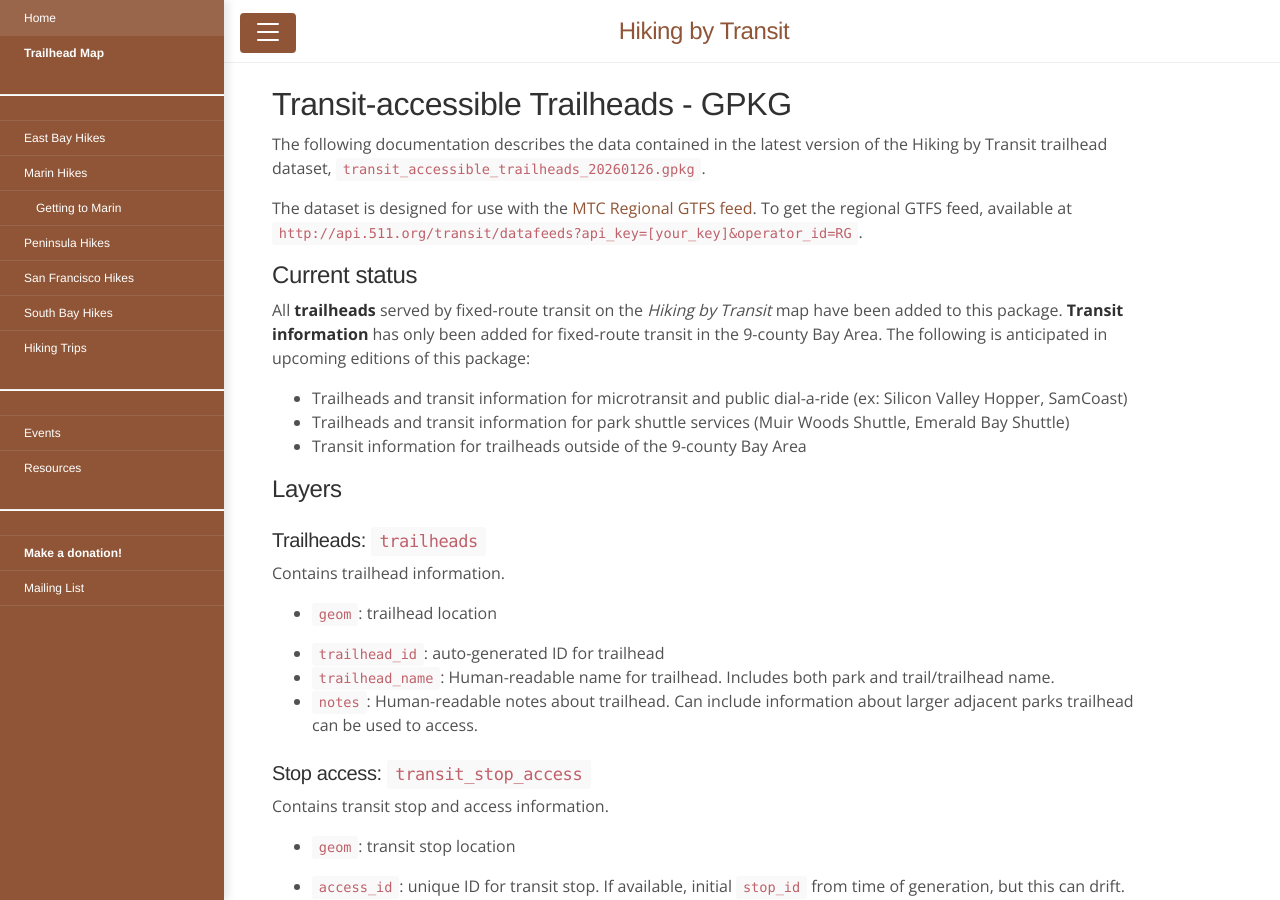
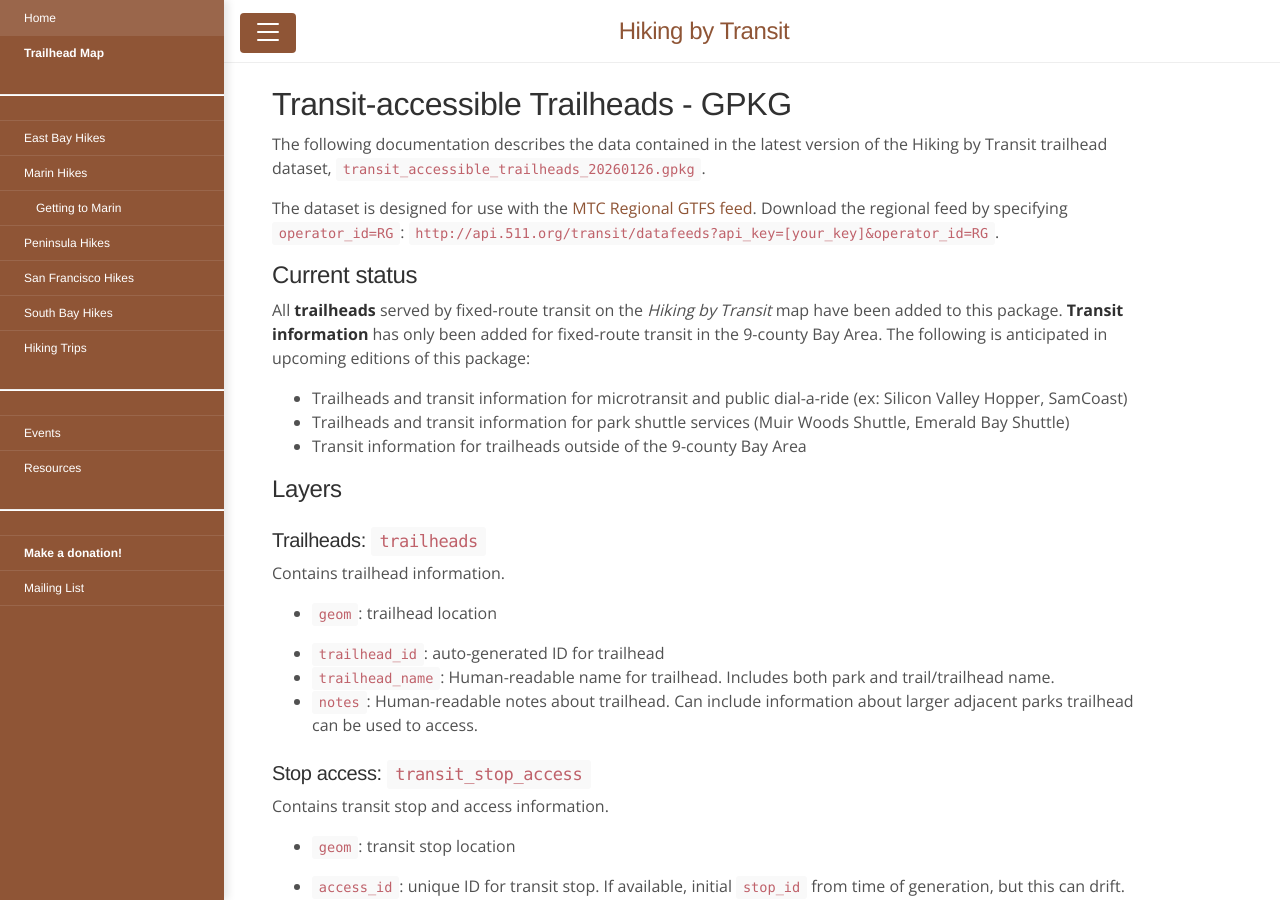
Before and after one commit to tschuy/hiking-by-transit, a Jekyll site: the page built from docs/geopackage.md, in a window 1280 px wide and 900 px high. Built offline with Jekyll 4.4.1, drawn with Linux system fonts in a browser that asks for light colours.

Commit message:
docs: fix grammar

```diff
--- a/docs/geopackage.md
+++ b/docs/geopackage.md
@@ -8,7 +8,7 @@ title: "Transit-accessible Trailheads - GPKG format"
 The following documentation describes the data contained in the latest version of the
 Hiking by Transit trailhead dataset, [`transit_accessible_trailheads_20260126.gpkg`](/assets/gpkg/transit_accessible_trailheads_20260126.gpkg).
 
-The dataset is designed for use with the [MTC Regional GTFS feed](https://511.org/open-data/transit). To get the regional GTFS feed, available at `http://api.511.org/transit/datafeeds?api_key=[your_key]&operator_id=RG`.
+The dataset is designed for use with the [MTC Regional GTFS feed](https://511.org/open-data/transit). Download the regional feed by specifying `operator_id=RG`: `http://api.511.org/transit/datafeeds?api_key=[your_key]&operator_id=RG`.
 
 ## Current status
 
```
